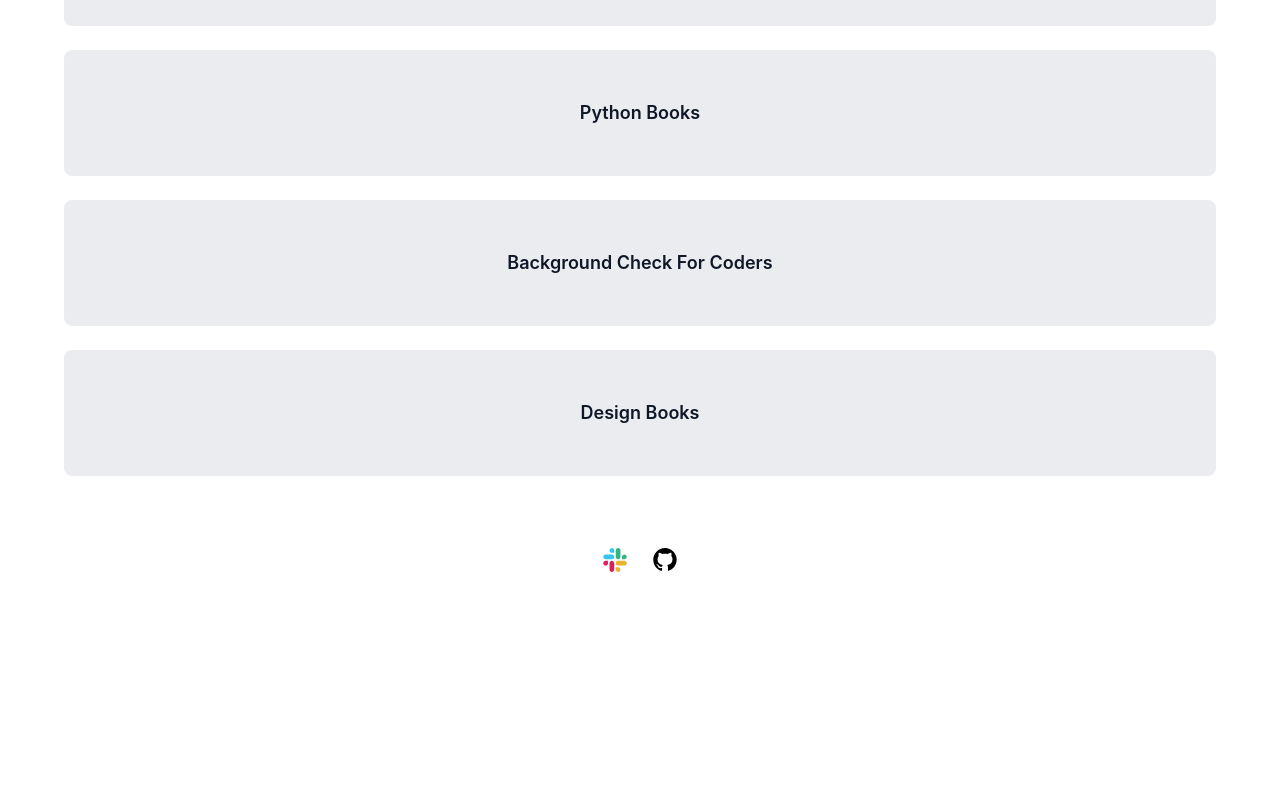
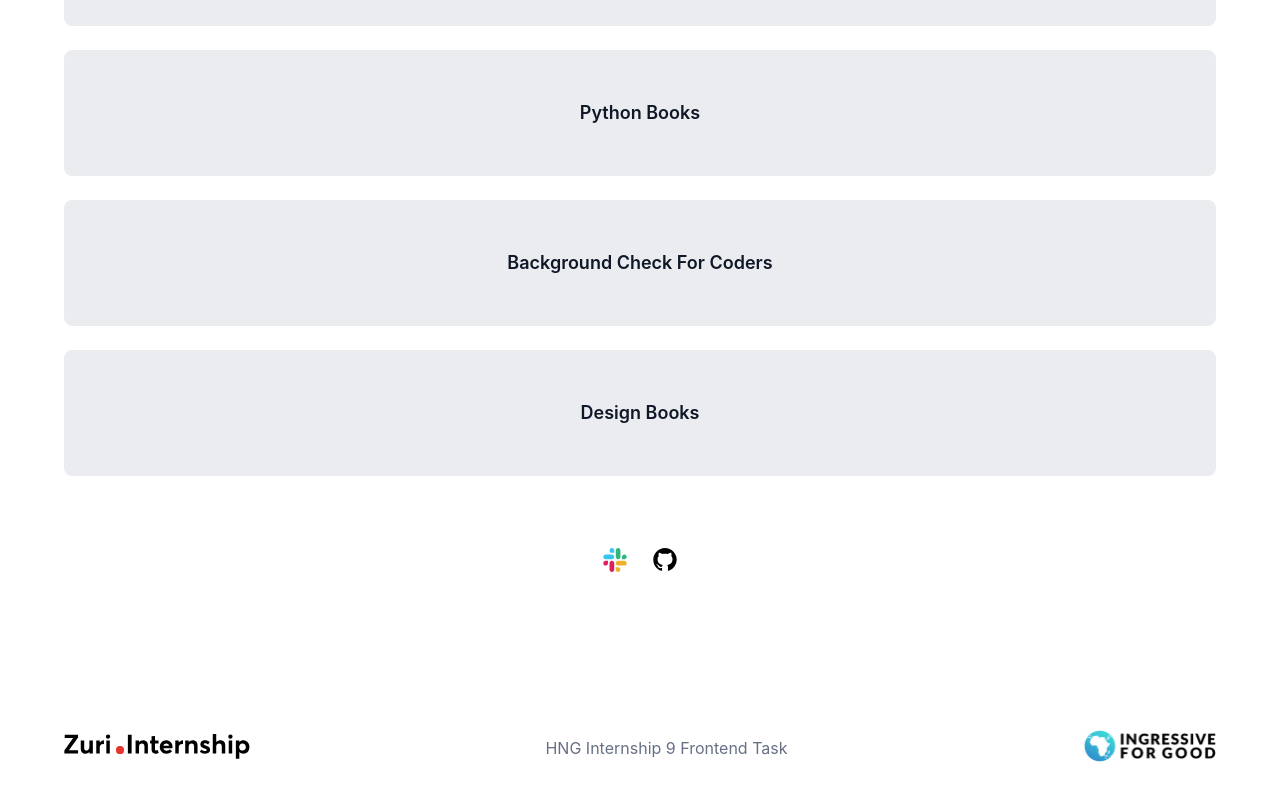
Before and after one commit to damaluku/Zuri-1, a React (Create React App) app: page / in a window 1280 px wide. Shown: the part 672-1472 px from the top of the page. Before the commit the page ends 1292 px from the top, so only its background shows below. Built offline with nearby package versions, Linux system fonts and the light colour scheme.

Commit message:
footer component styled

```diff
--- a/src/App.js
+++ b/src/App.js
@@ -3,12 +3,18 @@ import Button from "./components/button/Button";
 import Profile from "./components/profile/Profile";
 import { appLinks } from "./assets/appLinks";
 import Socials from "./components/socials/Socials";
+import Footer from "./components/footer/Footer";
 
 function App() {
   return (
+    <>
       <main className="app">
+        <div>
+          <section>
             <Profile />
+          </section>
 
+          <section>
             <div className="button_container">
               {appLinks.map((link) => (
                 <Button href={link.link} alt={link.alt} key={link.id}>
@@ -16,9 +22,15 @@ function App() {
                 </Button>
               ))}
             </div>
+          </section>
 
+          <section>
             <Socials />
+          </section>
+        </div>
       </main>
+      <Footer />
+    </>
   );
 }
 
--- /dev/null
+++ b/src/components/footer/Footer.jsx
@@ -0,0 +1,21 @@
+import React from "react";
+import "./footer.css";
+import ingressive from "../../assets/ingressive.svg";
+import vector from "../../assets/vector.svg";
+
+const Footer = () => {
+  return (
+    <footer className="footer_container">
+      <div className="zuri_container">
+        <img src={vector} alt="zuri internship" />
+        <span className="dot"></span>
+      </div>
+      <div className="footer_text">HNG Internship 9 Frontend Task</div>
+      <div>
+        <img src={ingressive} alt="ingressive for good" />
+      </div>
+    </footer>
+  );
+};
+
+export default Footer;
--- /dev/null
+++ b/src/components/footer/footer.css
@@ -0,0 +1,33 @@
+.footer_container {
+  display: flex;
+  align-items: center;
+  justify-content: space-between;
+  padding: 48px 0px;
+  background: #ffffff;
+  height: 160px;
+  width: 100%;
+}
+
+.zuri_container {
+  position: relative;
+}
+
+.dot {
+  position: absolute;
+  height: 7.752165794372559px;
+  width: 7.8706769943237305px;
+  left: 52.262939453125px;
+  top: 13px;
+  border-radius: 50%;
+  background: #e7332b;
+}
+
+.footer_text {
+  font-family: Inter;
+  font-size: 16px;
+  font-weight: 400;
+  line-height: 24px;
+  letter-spacing: 0em;
+  text-align: center;
+  color: #667085;
+}
```
Lines whose indentation alone changed are shown as unchanged.
